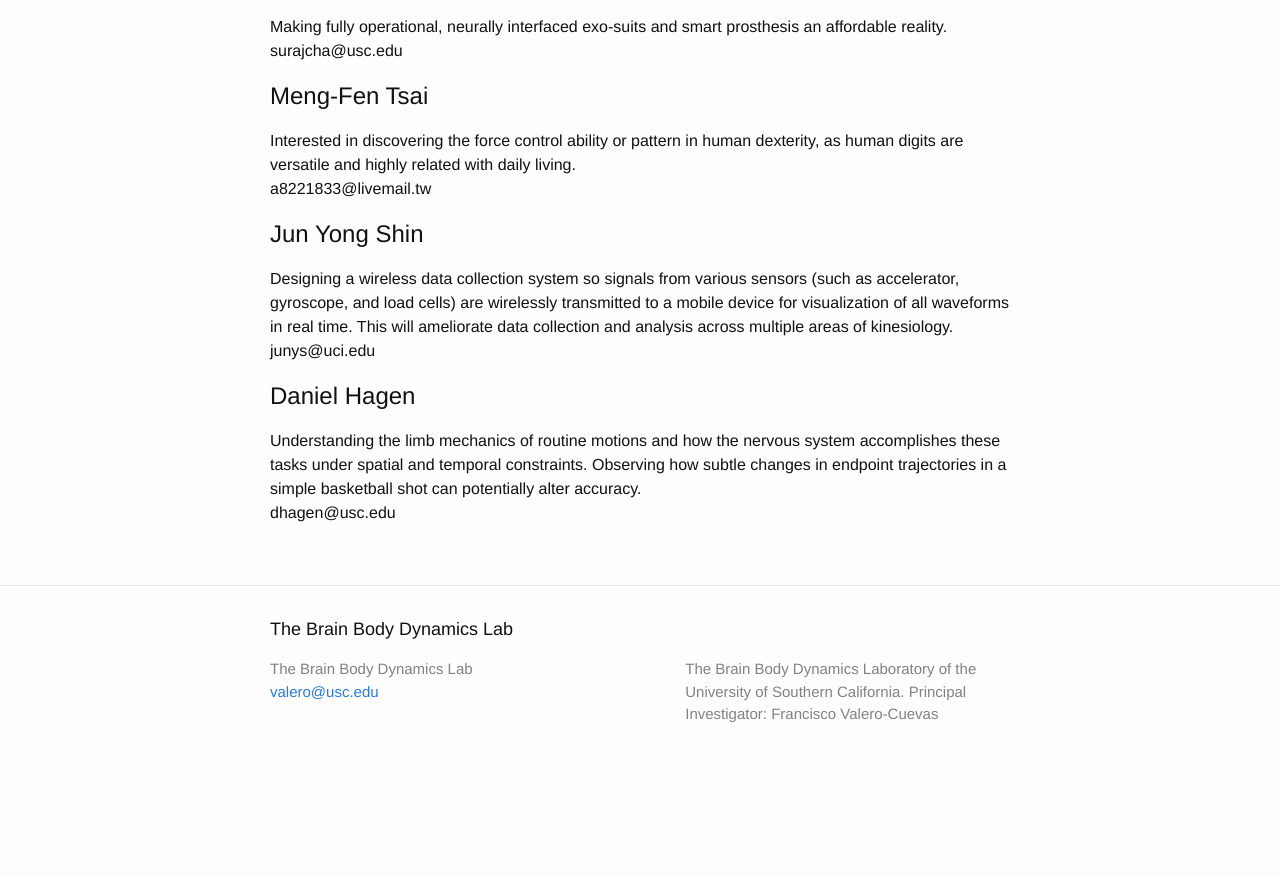
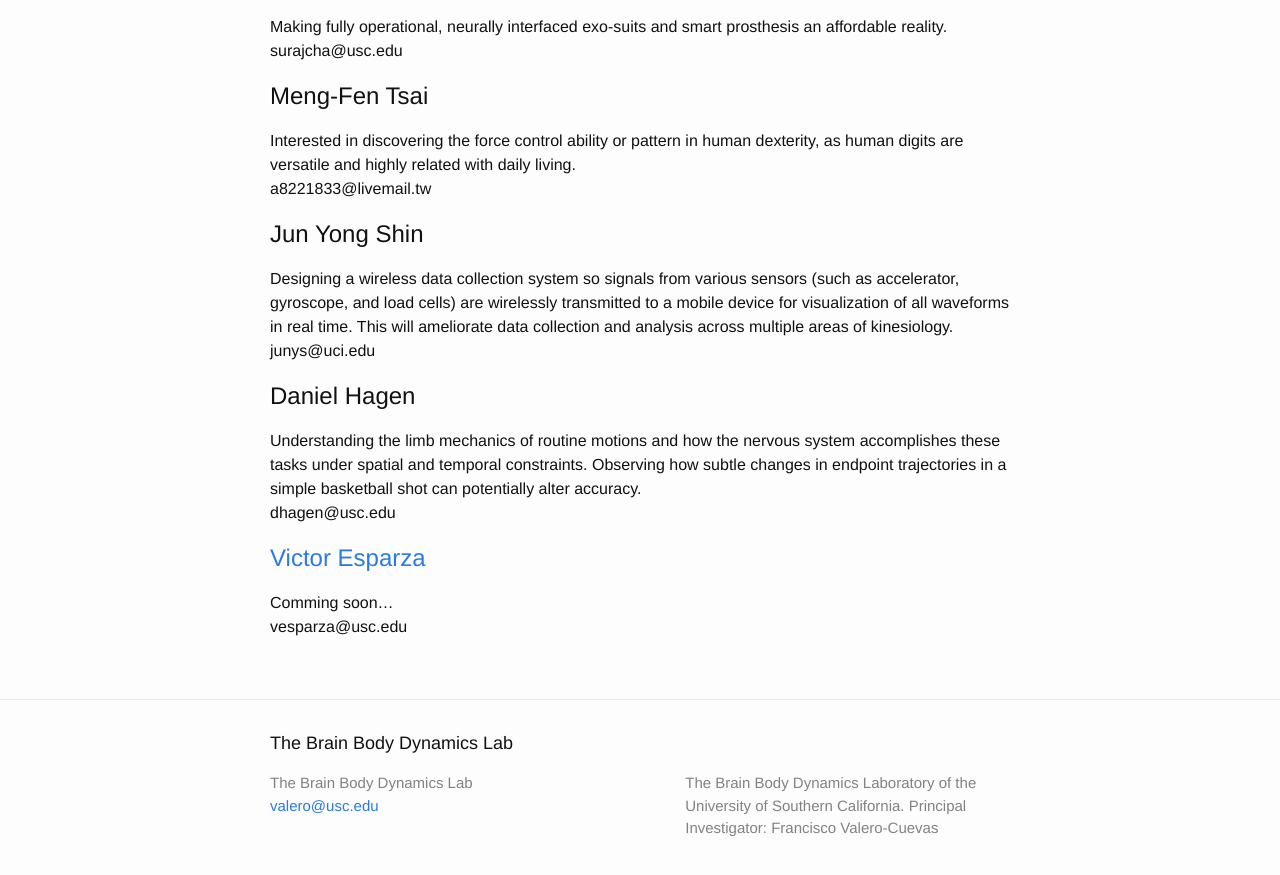
Before and after one commit to usc-bbdl/usc-bbdl.github.io, a Jekyll site: the page built from about.md, in a window 1280 px wide and 900 px high, scrolled down 1893 px. Shown: the top 875 px of the window. Built offline with Jekyll 4.4.1, drawn with Linux system fonts in a browser that asks for light colours; before the commit the page ends 2679 px from its top, so only the background shows below that.

Commit message:
added my name and website link
I added my name and website link. I still need to create a description, and get a picture.

```diff
--- a/about.md
+++ b/about.md
@@ -78,3 +78,7 @@ junys@uci.edu
 # Daniel Hagen
 Understanding the limb mechanics of routine motions and how the nervous system accomplishes these tasks under spatial and temporal constraints. Observing how subtle changes in endpoint trajectories in a simple basketball shot can potentially alter accuracy.
 dhagen@usc.edu
+
+# [Victor Esparza](https://sites.google.com/a/usc.edu/victor/)
+Comming soon...
+vesparza@usc.edu
```
